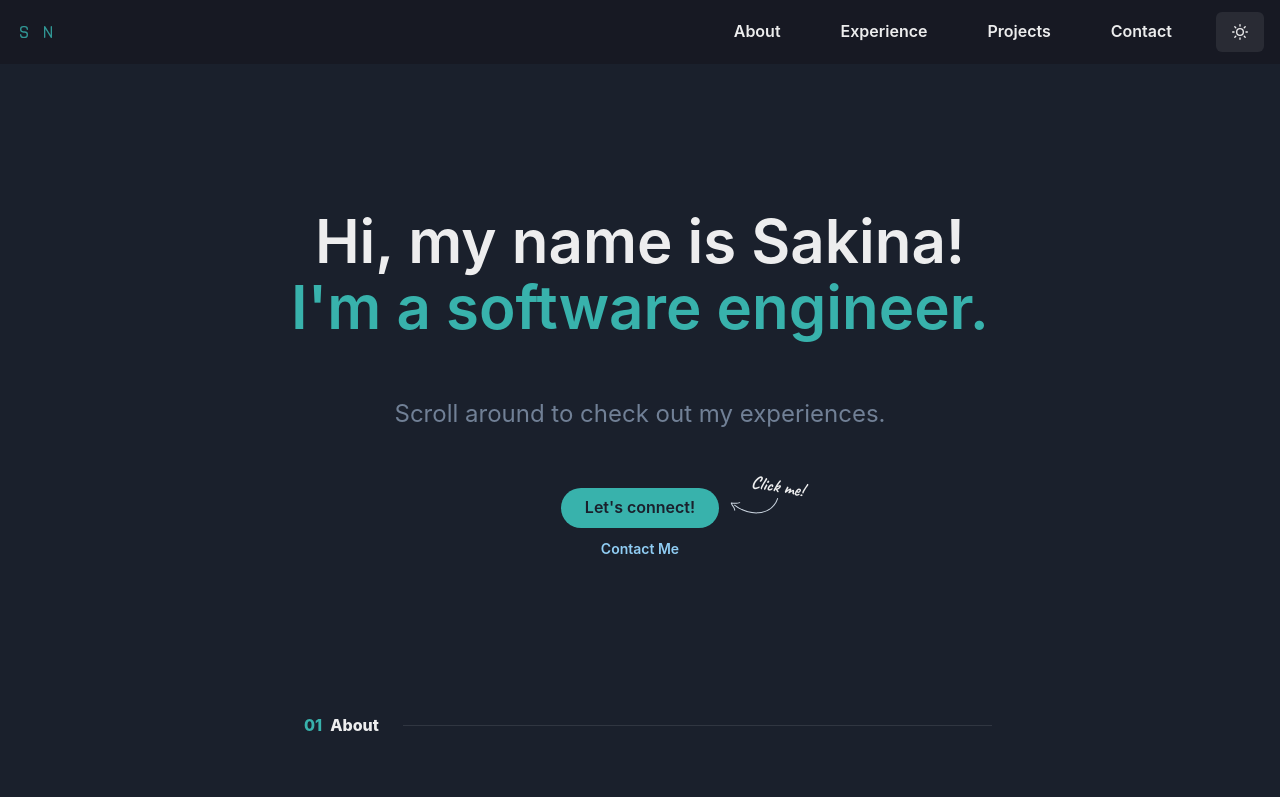
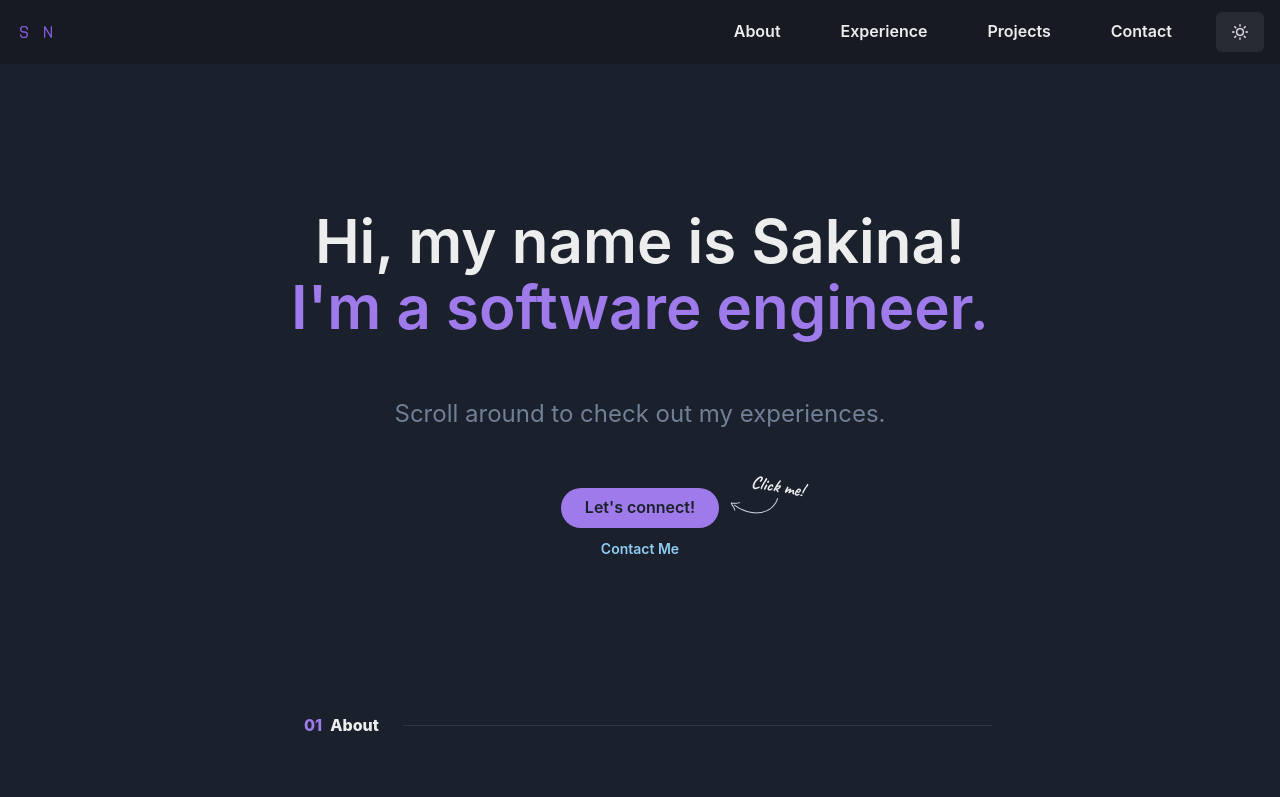
Before and after one commit to sakinanaqvi/SakinaPortfolio, a React (Create React App) app: page / in a window 1280 px wide. Shown: the top 797 px of the page. Built offline with nearby package versions, Linux system fonts and the light colour scheme.

Commit message:
Update App.js

```diff
--- a/src/App.js
+++ b/src/App.js
@@ -9,11 +9,8 @@ import Contact from './components/Contact';
 import Footer from './components/Footer';
 
 function App() {
-  // Available Colours:
-  // blue, cyan, gray, green, orange, pink, purple, red, teal, yellow
 
-  // edit this variable to change the color theme
-  const color = "teal";
+  const color = "purple";
 
   return (
     <>
```
